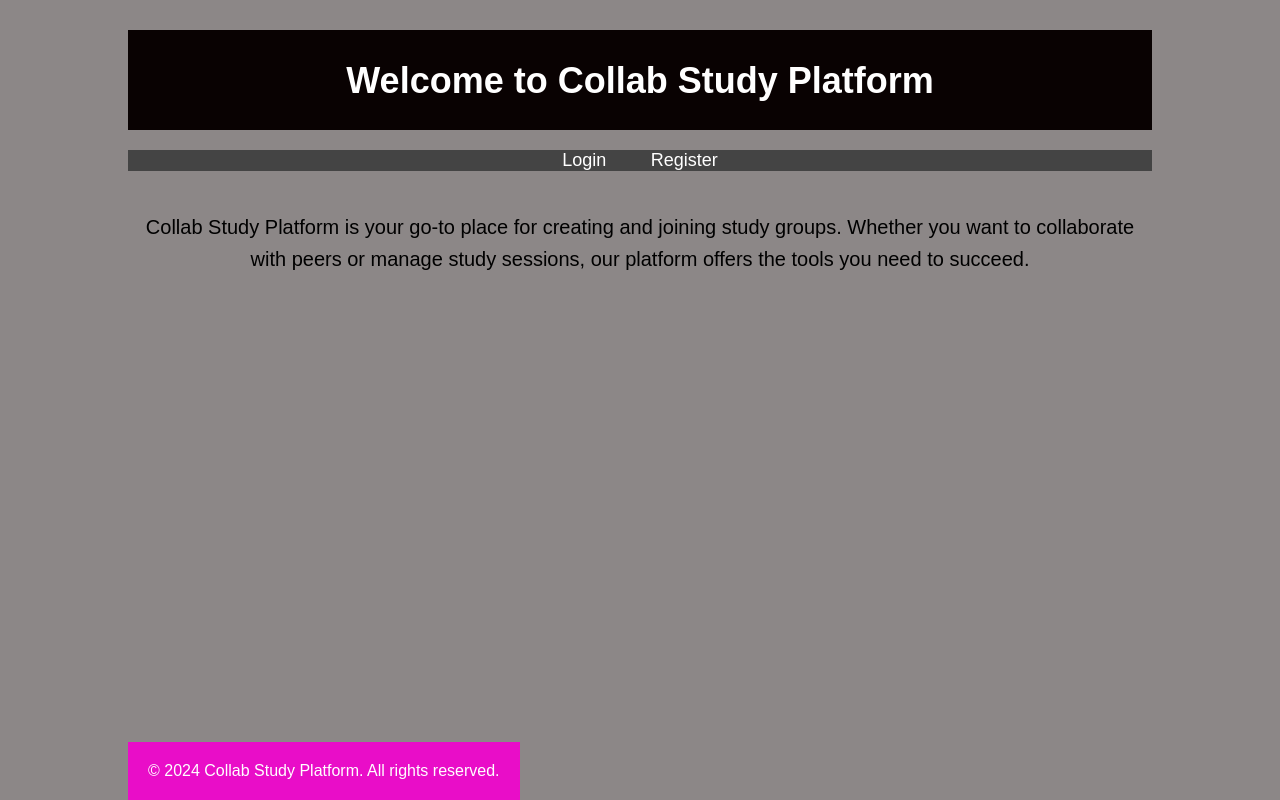
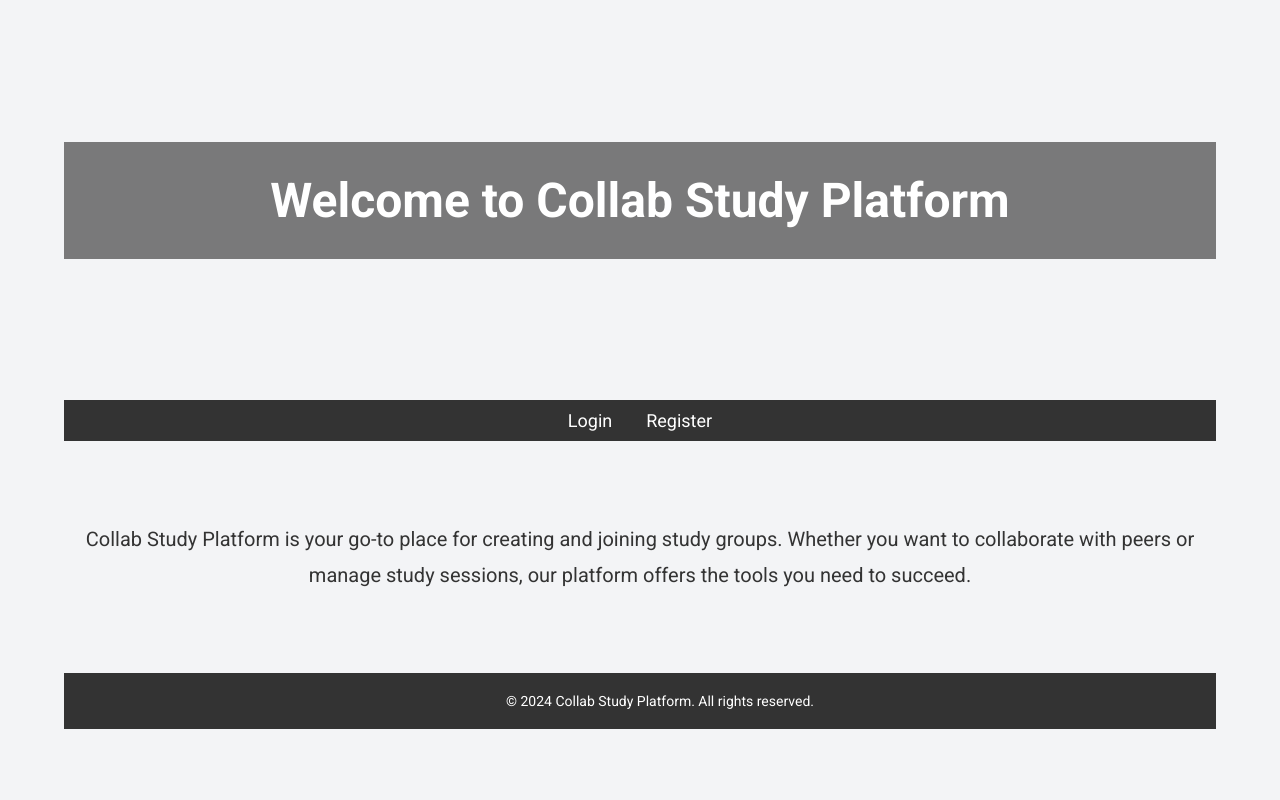
Before and after one commit to Henokgeta12/CollabLearn, a Flask app: page / in a window 1280 px wide. Run offline with Flask 3, Linux system fonts and the light colour scheme.

Commit message:
fix module error

```diff
--- a/app/forms.py
+++ b/app/forms.py
@@ -1,7 +1,7 @@
 from flask_wtf import FlaskForm
 from wtforms import StringField, PasswordField, SubmitField, EmailField, BooleanField
 from wtforms.validators import InputRequired, Length, Email, EqualTo, ValidationError, Regexp
-from app.models.user_models import Users  # Import your Users model to check for existing users
+from .models.user_models import Users  # Import your Users model to check for existing users
 
 class RegistrationForm(FlaskForm):
     username = StringField('Username', validators=[
@@ -12,7 +12,7 @@ class RegistrationForm(FlaskForm):
     password = PasswordField('Password', validators=[
         InputRequired(message="Password is required"),
         Length(min=6, message="Password must be at least 6 characters"),
-        Regexp('^(?=.*\d)(?=.*[a-z])(?=.*[A-Z]).{6,}$',
+        Regexp('^(?=.*)(?=.*[a-z])(?=.*[A-Z]).{6,}$',
                message="Password must contain at least one uppercase letter, one lowercase letter, and one digit")
     ])
     confirm_password = PasswordField('Confirm Password', validators=[
--- a/app/models/collaboration_models.py
+++ b/app/models/collaboration_models.py
@@ -1,4 +1,5 @@
-from app.extensions import db
+from ..extensions import db
+
 class Messages(db.Model):
     """
     Represents a message posted within a study group.
--- a/app/models/group_models.py
+++ b/app/models/group_models.py
@@ -1,4 +1,4 @@
-from app.extensions import db
+from ..extensions import db
 import secrets
 
 class StudyGroups(db.Model):
--- a/app/models/notification_models.py
+++ b/app/models/notification_models.py
@@ -1,4 +1,4 @@
-from app.extensions import db
+from ..extensions import db
 
 class Notifications(db.Model):
     __tablename__ = 'notifications'
--- a/app/models/user_models.py
+++ b/app/models/user_models.py
@@ -1,4 +1,4 @@
-from app.extensions import db
+from ..extensions import db
 from flask_login import UserMixin
 from werkzeug.security import generate_password_hash, check_password_hash
 
--- a/app/routes.py
+++ b/app/routes.py
@@ -1,10 +1,10 @@
 from flask import render_template, redirect, url_for, flash,request
 from flask_login import login_user, logout_user, login_required, current_user
-from app.forms import RegistrationForm, LoginForm
-from app.models.user_models import db , Users
-from app.models.group_models import StudyGroups, GroupMemberships,GroupResources
-from app.models.collaboration_models import  Messages, GroupNotes,GroupTasks,GroupMessages
-from app.models.notification_models import Notifications
+from .forms import RegistrationForm, LoginForm
+from .models.user_models import db , Users
+from .models.group_models import StudyGroups, GroupMemberships,GroupResources
+from .models.collaboration_models import  Messages, GroupNotes,GroupTasks,GroupMessages
+from .models.notification_models import Notifications
 import os
 
 def register_routes(app):
@@ -187,7 +187,7 @@ def register_routes(app):
 
         # Check if the current user is a member of the group
         membership = GroupMemberships.query.filter_by(group_id=group_id, user_id=current_user.id).first()
-        if not membership:
+        if current_user not in group.members:
             flash('You are not a member of this group.', 'danger')
             return redirect(url_for('home'))
 
@@ -311,16 +311,26 @@ def register_routes(app):
     @login_required
     def create_task(group_id):
         # Retrieve the group based on group_id
-        group = group.query.get_or_404(group_id)
+        group = StudyGroups.query.get_or_404(group_id)
 
         # Get task details from the form submission
-        task_title = request.form.get('task_title')
         task_description = request.form.get('task_description')
 
         # Create a new task
-        new_task = Task(title=task_title, description=task_description, group_id=group_id)
+        new_task = GroupTasks(task_description=task_description, group_id=group_id)
         db.session.add(new_task)
         db.session.commit()
 
+        for member in group.members:
+            if member.id != current_user.id:
+                notification = Notifications(
+                    user_id=member.id,
+                    message=f"{current_user.username} added a new task in {group.name}: {task_description}"
+                )
+                db.session.add(notification)
+
+        db.session.commit()
+        flash('Task created successfully!', 'success')
+
         # Redirect back to the group page
         return redirect(url_for('group', group_id=group_id))
--- a/app/static/css/welcome.css
+++ b/app/static/css/welcome.css
@@ -1,70 +1,100 @@
 body {
-    font-family: Arial, sans-serif;
-    background-color: #8c8787;
+    font-family: 'Roboto', sans-serif;
+    background-color: #f3f4f6;
     margin: 0;
     padding: 0;
+    color: #333;
 }
 
 .container {
-    width: 80%;
+    width: 90%;
     margin: auto;
     overflow: hidden;
 }
 
-header {
-    background: #090202;
+.hero {
+    position: relative;
+    background: url('{{ url_for('static', filename='images/hero.jpg') }}') no-repeat center center/cover;
+    height: 400px;
+    display: flex;
+    align-items: center;
+    justify-content: center;
     color: #fff;
-    padding-top: 30px;
-    min-height: 70px;
-    margin-top: 30px;
 }
 
-header h1 {
+.hero-overlay {
+    background-color: rgba(0, 0, 0, 0.5);
+    width: 100%;
     text-align: center;
+    padding: 30px;
+}
+
+.hero h1 {
+    font-size: 48px;
     margin: 0;
-    font-size: 36px;
 }
 
 nav ul {
-    padding: 0;
+    padding: 10px 0;
     list-style: none;
-    background: #444;
     text-align: center;
-    margin: 20px 0;
+    background: #333;
+    margin: 0;
+    position: sticky;
+    top: 0;
 }
 
 nav ul li {
     display: inline;
-    margin: 0 20px;
+    margin: 0 15px;
 }
 
 nav ul li a {
     color: #fff;
     text-decoration: none;
     font-size: 18px;
+    transition: color 0.3s ease;
 }
 
 nav ul li a:hover {
-    color: #0779e4;
+    color: #77c9d4;
 }
 
 .description {
     margin: 40px 0;
     text-align: center;
     font-size: 20px;
-    line-height: 1.6;
+    line-height: 1.8;
+    padding: 20px;
 }
 
 footer {
     text-align: center;
     padding: 20px;
-    margin-top: 20px;
+    margin-top: 40px;
+    background: #333;
+    color: #fff;
     bottom: 0;
-    background: #e90dc8;
-    color: #fff;
-    position: fixed;
+    width: 100%;
 }
 
 footer p {
     margin: 0;
+    font-size: 14px;
 }
+
+button {
+    background-color: #77c9d4;
+    color: #fff;
+    border: none;
+    padding: 10px 20px;
+    margin-top: 20px;
+    font-size: 16px;
+    cursor: pointer;
+    border-radius: 5px;
+    transition: background-color 0.3s ease;
+}
+
+button:hover {
+    background-color: #59b3bc;
+}
--- a/app/templates/group.html
+++ b/app/templates/group.html
@@ -66,7 +66,7 @@
                 {% endfor %}
             </ul>
             <form action="{{ url_for('create_task', group_id=group.id) }}" method="POST">
-                <input type="text" name="description" placeholder="New task description">
+                <input type="text" name="task_description" placeholder="New task description">
                 <button type="submit">Add Task</button>
             </form>
         </section>
--- a/app/templates/welcome.html
+++ b/app/templates/welcome.html
@@ -4,13 +4,15 @@
     <meta charset="UTF-8">
     <meta name="viewport" content="width=device-width, initial-scale=1.0">
     <title>Welcome to Collab Study Platform</title>
+    <link href="https://fonts.googleapis.com/css2?family=Roboto:wght@300;400;700&display=swap" rel="stylesheet">
     <link rel="stylesheet" href="{{ url_for('static', filename='css/welcome.css') }}">
-
 </head>
 <body>
     <div class="container">
-        <header>
-            <h1>Welcome to Collab Study Platform</h1>
+        <header class="hero">
+            <div class="hero-overlay">
+                <h1>Welcome to Collab Study Platform</h1>
+            </div>
         </header>
 
         <nav>
--- a/config.py
+++ b/config.py
@@ -3,7 +3,7 @@ import os
 class Config:
     """Base configuration."""
     SECRET_KEY = os.environ.get('SECRET_KEY')
-    SQLALCHEMY_DATABASE_URI = 'mysql+pymysql://root:henok123@localhost/Development_CollabStudyDB'
+    SQLALCHEMY_DATABASE_URI = os.environ.get('DATABASE_URL')
     SQLALCHEMY_TRACK_MODIFICATIONS = False
     DEBUG =True
     TESTING = False
--- a/app.py
+++ b/run.py
@@ -1,5 +1,5 @@
-from app import create_app
-from app.extensions import socketio
+from CollabLearn.app import create_app
+#from app.extensions import socketio
 
 app = create_app()
 
```
Also changed, not shown: app/__init__.py (+5 -9 lines), app/models/__init__.py (+9 -9 lines), __init__.py (added), 2 other files.
